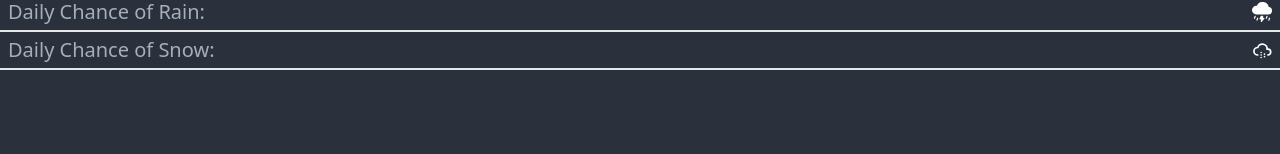
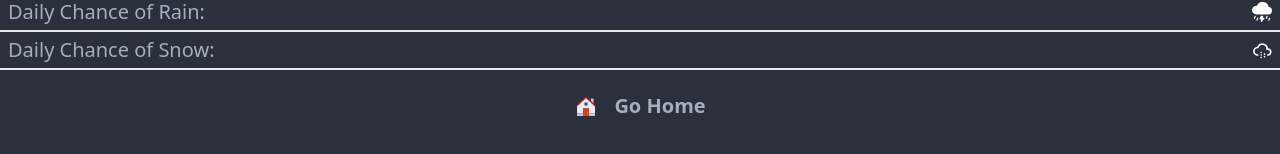
Before and after one commit to shafiuyushawu/weather-app, a React (Create React App) app: page /weather-details in a window 1280 px wide. Shown: the part 444-598 px from the top of the page. Built offline with nearby package versions, Linux system fonts and the light colour scheme.

Commit message:
Implemented notfound page

```diff
--- a/src/App.js
+++ b/src/App.js
@@ -2,6 +2,7 @@ import { BrowserRouter as Router, Routes, Route } from 'react-router-dom';
 import Weather from './pages/Weather';
 import Navbar from './layouts/Navbar';
 import WeatherDetails from './pages/WeatherDetails';
+import NotFound from './pages/NotFound';
 
 const App = () => (
   <Router>
@@ -9,6 +10,7 @@ const App = () => (
     <Routes>
       <Route exact path="/" element={<Weather />} />
       <Route exact path="/weather-details" element={<WeatherDetails />} />
+      <Route exact path="/*" element={<NotFound />} />
     </Routes>
   </Router>
 );
--- /dev/null
+++ b/src/pages/NotFound.jsx
@@ -0,0 +1,16 @@
+import { FcHome } from 'react-icons/fc';
+import { Link } from 'react-router-dom';
+
+const NotFound = () => (
+  <div className="flex justify-center flex-col gap-10 items-center h-screen">
+    <p className="text-5xl">Error: 404</p>
+    <p className="text-5xl">PAGE NOT FOUND! </p>
+
+    <Link to="/" className="btn btn-ghost normal-case text-5xl text-xl p-2">
+      <FcHome className="inline text-7xl mr-4" />
+      Go Home
+    </Link>
+  </div>
+);
+
+export default NotFound;
--- a/src/pages/WeatherDetails.jsx
+++ b/src/pages/WeatherDetails.jsx
@@ -2,6 +2,8 @@ import { useSelector } from 'react-redux';
 import { TbTemperatureCelsius, TbCloudSnow } from 'react-icons/tb';
 import { WiHumidity } from 'react-icons/wi';
 import { BsFillCloudLightningRainFill } from 'react-icons/bs';
+import { FcHome } from 'react-icons/fc';
+import { Link } from 'react-router-dom';
 
 const WeatherDetails = () => {
   const {
@@ -72,6 +74,11 @@ const WeatherDetails = () => {
           </span>
         </li>
       </ul>
+
+      <Link to="/" className="btn btn-ghost normal-case flex justify-center text-xl text-xl p-2">
+        <FcHome className="inline text-2xl mr-4" />
+        Go Home
+      </Link>
     </section>
   );
 };
--- a/src/redux/weather/weatherSlice.js
+++ b/src/redux/weather/weatherSlice.js
@@ -15,7 +15,7 @@ export const fetchWeatherCondtions = createAsyncThunk(
   'weather/fetchWeatherCondtions',
   async (query, thunkAPI) => {
     try {
-      const response = await fetch(`http://api.weatherapi.com/v1/forecast.json?key=fbb346f734f2486bb3c102838231704&q=${query}&days=10&aqi=no&alerts=no`);
+      const response = await fetch(`https://api.weatherapi.com/v1/forecast.json?key=fbb346f734f2486bb3c102838231704&q=${query}&days=10&aqi=no&alerts=no`);
       const data = await response.json();
       return data;
     } catch (error) {
```
Also changed, not shown: 1 other file (tests, documents, lock files or other folders).
